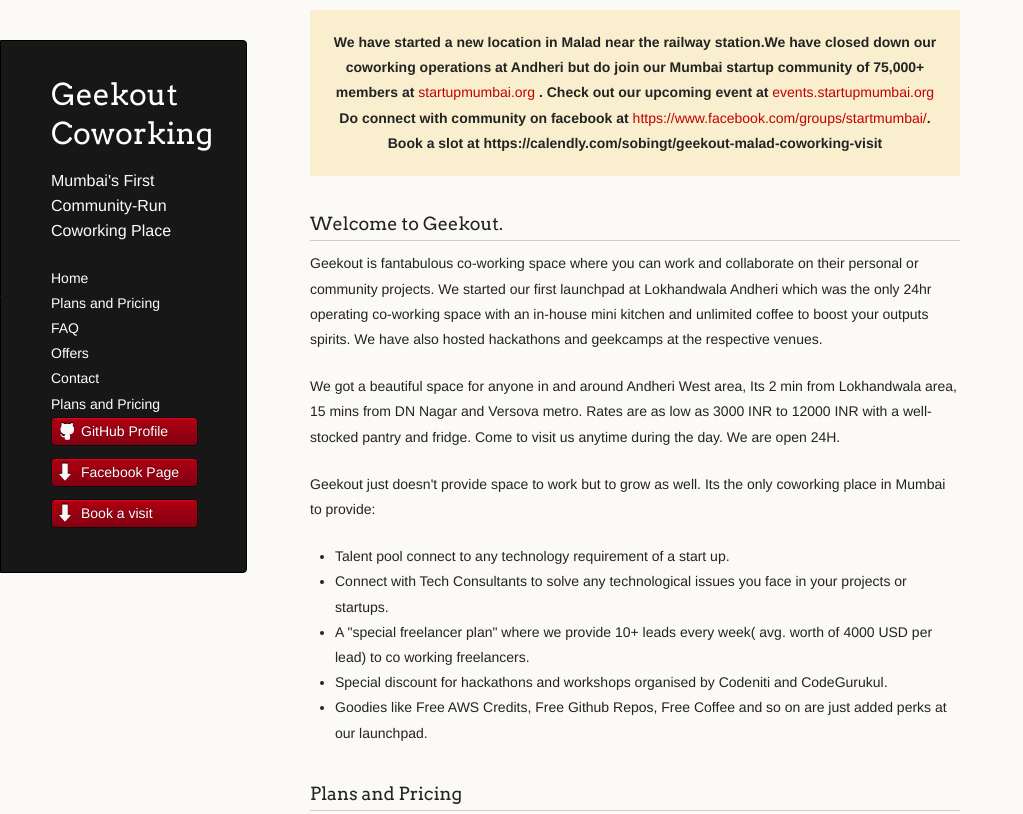
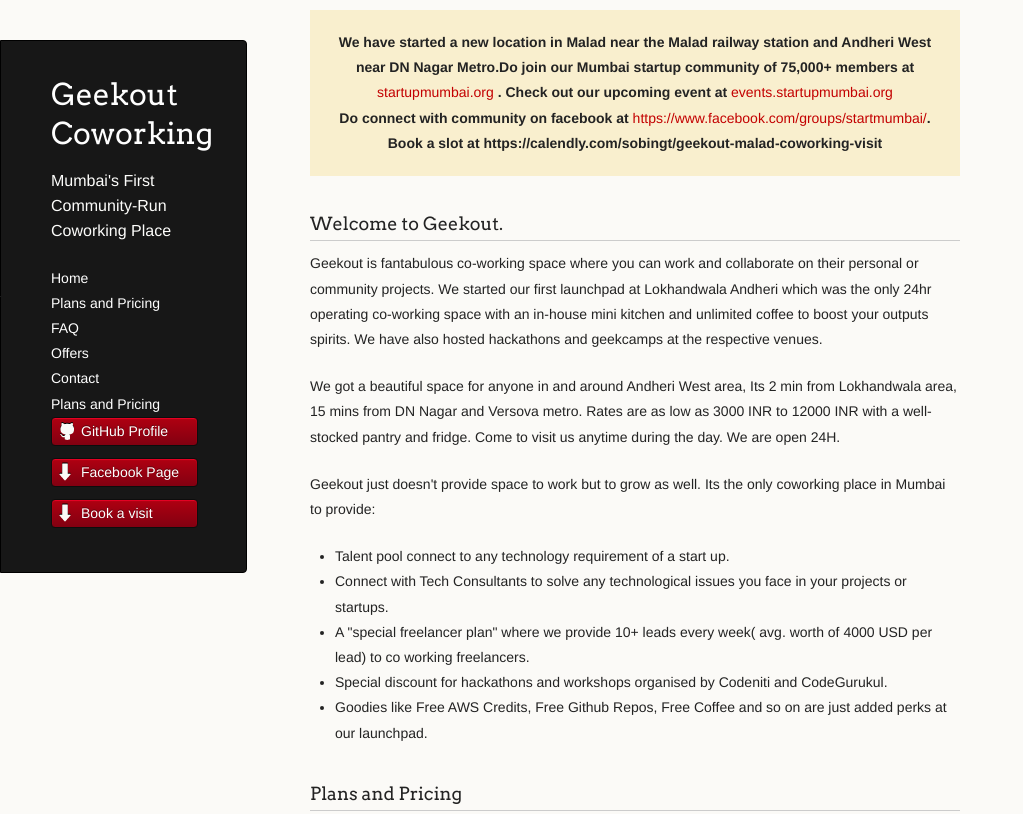
Before and after one commit to geekout-coworking/geekout-coworking.github.io, a website: page index.html in a window 1280 px wide. Shown: the top 814 px of the page, without its empty margins (0-1023 px from the left). Drawn offline with nearby package versions, Linux system fonts and the light colour scheme.

Commit message:
Update Location

```diff
--- a/index.html
+++ b/index.html
@@ -55,7 +55,7 @@
     font-weight: bold;
     text-align: center;
     background: #f9efce;
-"> We have started a new location in Malad near the railway station.We have closed down our coworking operations at Andheri but do join our Mumbai startup community of 75,000+ members at <a href="http://startupmumbai.org/">startupmumbai.org</a> . Check out our upcoming event at <a href="http://events.startupmumbai.orgg/">events.startupmumbai.org</a> <br>Do connect with community on facebook at<a href="https://www.facebook.com/groups/startmumbai/"> https://www.facebook.com/groups/startmumbai/</a>. Book a slot at https://calendly.com/sobingt/geekout-malad-coworking-visit </div>
+"> We have started a new location in Malad near the Malad railway station and Andheri West near DN Nagar Metro.Do join our Mumbai startup community of 75,000+ members at <a href="http://startupmumbai.org/">startupmumbai.org</a> . Check out our upcoming event at <a href="http://events.startupmumbai.orgg/">events.startupmumbai.org</a> <br>Do connect with community on facebook at<a href="https://www.facebook.com/groups/startmumbai/"> https://www.facebook.com/groups/startmumbai/</a>. Book a slot at https://calendly.com/sobingt/geekout-malad-coworking-visit </div>
         <h3>
 <a id="welcome-to-geekout" class="anchor" href="#welcome-to-geekout" aria-hidden="true"><span class="octicon octicon-link"></span></a>Welcome to Geekout.</h3>
 
```
